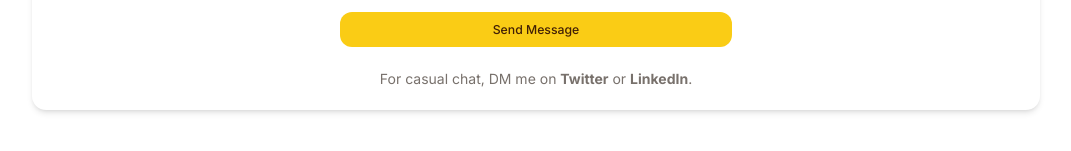
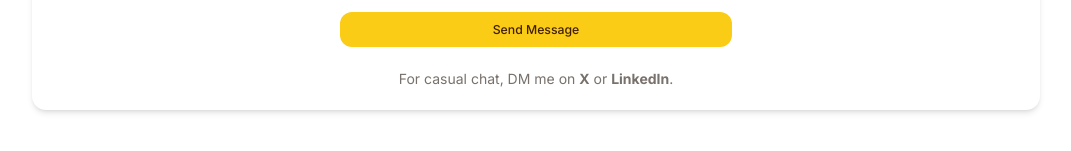
Before and after one commit to sahabji0P/developer-profile, a Next.js app: page / in a window 1280 px wide. Shown: the part 2387-2538 px from the top of the page, without its empty margins (104-1175 px from the left). Built offline with nearby package versions, Linux system fonts and the light colour scheme.

Commit message:
updated contact section

```diff
--- a/components/contact-section.tsx
+++ b/components/contact-section.tsx
@@ -1,9 +1,9 @@
 "use client"
 
-import { useState } from "react"
 import { Button } from "@/components/ui/button"
 import { Input } from "@/components/ui/input"
 import { Textarea } from "@/components/ui/textarea"
+import { useState } from "react"
 
 export function ContactSection() {
   const [name, setName] = useState("")
@@ -55,11 +55,11 @@ export function ContactSection() {
       </form>
       <p className="text-center text-muted-foreground mt-6">
         For casual chat, DM me on{" "}
-        <a href="https://twitter.com/yourusername" className="font-bold hover:underline">
-          Twitter
+        <a href="https://twitter.com/itsshashwatj" className="font-bold hover:underline">
+          X
         </a>{" "}
         or{" "}
-        <a href="https://www.linkedin.com/in/yourusername" className="font-bold hover:underline">
+        <a href="https://www.linkedin.com/in/itsshashwatjain" className="font-bold hover:underline">
           LinkedIn
         </a>
         .
```
